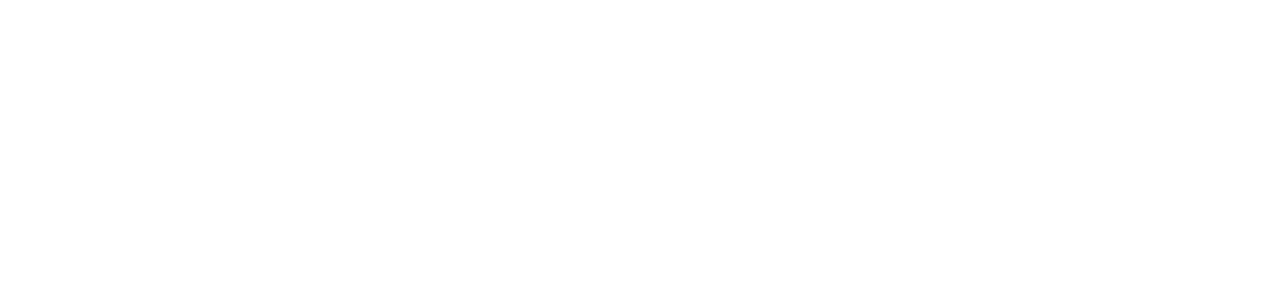
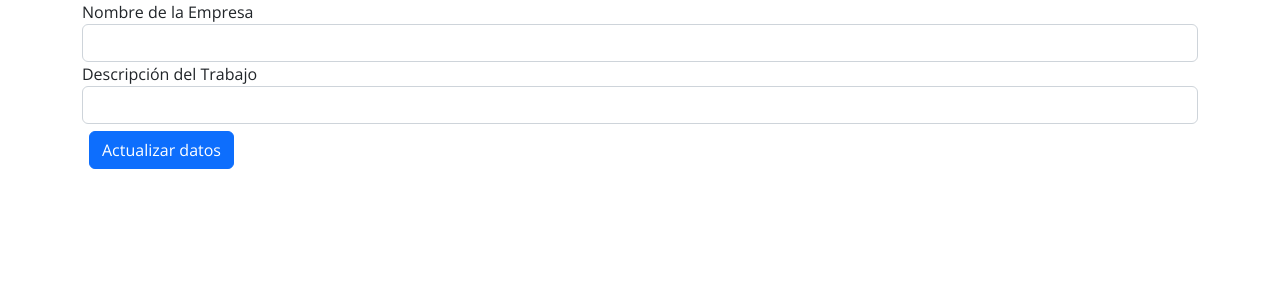
Before and after one commit to xhellvirax/portfolioAngular, an Angular app: page /nuevaexp in a window 1280 px wide. Before the commit this address led to /. Shown: the top 300 px of the page. Built offline with nearby package versions, Linux system fonts and the light colour scheme.

Commit message:
cambios en el componente experiencia y educacion

```diff
--- a/src/app/app-routing.module.ts
+++ b/src/app/app-routing.module.ts
@@ -1,12 +1,14 @@
 import { NgModule } from '@angular/core';
 import { RouterModule, Routes } from '@angular/router';
+import { NewExperienciaComponent } from './componentes/experiencia-yeducacion/new-experiencia.component';
 import { IniciarSesionComponent } from './componentes/iniciar-sesion/iniciar-sesion.component';
 import { PofolioComponent } from './componentes/pofolio/pofolio.component';
 
 const routes: Routes = [
 {path : 'pofolio', component: PofolioComponent},
 {path : 'iniciar-sesion', component: IniciarSesionComponent},
-{path : '', redirectTo: 'iniciar-sesion', pathMatch: 'full'}
+{path : '', redirectTo: 'iniciar-sesion', pathMatch: 'full'},
+{path: 'nuevaexp', component: NewExperienciaComponent}
 ];
 
 @NgModule({
--- a/src/app/app.module.ts
+++ b/src/app/app.module.ts
@@ -12,6 +12,7 @@ import {HttpClientModule} from '@angular/common/http';
 import { IniciarSesionComponent } from './componentes/iniciar-sesion/iniciar-sesion.component';
 import { PofolioComponent } from './componentes/pofolio/pofolio.component';
 import { FormsModule, ReactiveFormsModule } from '@angular/forms';
+import { NewExperienciaComponent } from './componentes/experiencia-yeducacion/new-experiencia.component';
 
 
 @NgModule({
@@ -24,6 +25,7 @@ import { FormsModule, ReactiveFormsModule } from '@angular/forms';
     FooterComponent,
     IniciarSesionComponent,
     PofolioComponent,
+    NewExperienciaComponent,
   ],
   imports: [
     BrowserModule,
--- a/src/app/componentes/experiencia-yeducacion/experiencia-yeducacion.component.html
+++ b/src/app/componentes/experiencia-yeducacion/experiencia-yeducacion.component.html
@@ -1,4 +1,4 @@
- <!-- Cards sección Experiencia y Educación-->
+ <!-- Cards sección Experiencia y Educación
  <h1 class="text-dark" id="title">Experiencia y Educación</h1>
  <li *ngFor="let educacion of educacion">
     <div class="row" id="row">
@@ -18,4 +18,24 @@
               </div>
             </div>
           </div>
-        </div>
+        </div> -->
+
+<div class="row">
+  <h1> Experiencia Laboral</h1>
+  <div class="col-lg-2">
+        <button type="button" class="btn btn-primary" routerLink="/nuevaexp">Nueva Experiencia</button>
+    </div>
+  </div>
+  <div class="col lg 1"></div>
+  <div class="col-lg-11">
+    <table class="table">
+      <tbody>
+        <tr *ngFor="let Experiencia of expe">
+          <td>{{Experiencia.nombreA}}</td>
+          <td>{{Experiencia.descripcionA}}</td>
+          <td>Editar</td>
+          <td>Borrar</td>
+        </tr>
+      </tbody>
+    </table>
+  </div>
--- a/src/app/componentes/experiencia-yeducacion/experiencia-yeducacion.component.ts
+++ b/src/app/componentes/experiencia-yeducacion/experiencia-yeducacion.component.ts
@@ -1,5 +1,7 @@
 import { Component, OnInit } from '@angular/core';
 import { PorfolioService } from 'src/app/servicios/porfolio.service';
+import { SExperienciaService } from 'src/app/servicios/s-experiencia.service';
+import { Experiencia } from 'src/model/experiencia';
 
 @Component({
   selector: 'app-experiencia-yeducacion',
@@ -7,10 +9,13 @@ import { PorfolioService } from 'src/app/servicios/porfolio.service';
   styleUrls: ['./experiencia-yeducacion.component.css']
 })
 export class ExperienciaYeducacionComponent implements OnInit {
+  expe : Experiencia[] = [] ;
   educacion:any;
-  constructor(private datosPorfolio:PorfolioService) { }
+  constructor(private datosPorfolio:PorfolioService, private sExperiencia : SExperienciaService) {
+  }
 
   ngOnInit(): void {
+    this.cargarExperiencia();
     this.datosPorfolio.obtenerDatos().subscribe(data =>{
       console.log(data);
       this.educacion = data.educacion;
@@ -18,4 +23,8 @@ export class ExperienciaYeducacionComponent implements OnInit {
     });
   }
 
+  cargarExperiencia():void {
+    this.sExperiencia.lista().subscribe(data => {this.expe = data;})
+  }
+
 }
--- /dev/null
+++ b/src/app/componentes/experiencia-yeducacion/new-experiencia.component.html
@@ -0,0 +1,17 @@
+<div class="container">
+    <div class="row">
+        <div>
+            <form (ngSubmit)="onCreate()">
+                <div class="form-group">
+                  <label for="nombreA">Nombre de la Empresa</label>
+                  <input type="text" class="form-control" id="nombreA" name="nombreA" [(ngModel)] = "nombreA" required>
+                </div>
+                <div class="form-group">
+                  <label for="descripcionA">Descripción del Trabajo</label>
+                  <input type="text" class="form-control" name="descripcionA" id="descripcionA" [(ngModel)] = "descripcionA" required >
+                </div>
+                <button type="submit" class="btn btn-primary">Actualizar datos</button>
+              </form>
+        </div>
+    </div>
+</div>
--- /dev/null
+++ b/src/app/componentes/experiencia-yeducacion/new-experiencia.component.ts
@@ -0,0 +1,30 @@
+import { Component, OnInit } from '@angular/core';
+import { Router } from '@angular/router';
+import { SExperienciaService } from 'src/app/servicios/s-experiencia.service';
+import { Experiencia } from 'src/model/experiencia';
+
+@Component({
+  selector: 'app-new-experiencia',
+  templateUrl: './new-experiencia.component.html',
+  styleUrls: ['./new-experiencia.component.css']
+})
+export class NewExperienciaComponent implements OnInit {
+nombreA : string = '';
+descripcionA : string = '';
+  constructor(private sExperiencia : SExperienciaService, private router : Router) { }
+
+  ngOnInit(): void {
+  }
+
+  onCreate():void {
+    const expe = new Experiencia(this.nombreA, this.descripcionA);
+    this.sExperiencia.save(expe).subscribe(data => {
+      alert("Experiencia añadida");
+      this.router.navigate(['']);
+    },err =>{
+      alert("Falló");
+      this.router.navigate(['']);
+    })
+  }
+
+}
--- /dev/null
+++ b/src/app/servicios/s-experiencia.service.ts
@@ -0,0 +1,32 @@
+import { HttpClient } from '@angular/common/http';
+import { Injectable } from '@angular/core';
+import { Observable } from 'rxjs';
+import { Experiencia } from 'src/model/experiencia';
+
+@Injectable({
+  providedIn: 'root'
+})
+export class SExperienciaService {
+  expURL = 'http://localhost:8080/explab/'
+  constructor(private httpClient: HttpClient) { }
+
+  public lista():Observable<Experiencia[]> {
+    return this.httpClient.get<Experiencia[]>(this.expURL + 'lista');
+  }
+
+  public detail(id : number):Observable<Experiencia> {
+    return this.httpClient.get<Experiencia>(this.expURL + `detail/${id}`);
+  }
+
+  public save(experiencia : Experiencia):Observable<any> {
+    return this.httpClient.post<any>(this.expURL + 'create', experiencia);
+  }
+
+  public update(id : number, experiencia: Experiencia): Observable<any> {
+    return this.httpClient.put<any>(this.expURL + `update/${id}`, experiencia);
+  }
+
+  public delete (id : number):Observable<any> {
+    return this.httpClient.delete<any>(this.expURL + `delete/${id}`);
+  }
+}
--- /dev/null
+++ b/src/model/experiencia.ts
@@ -0,0 +1,11 @@
+export class Experiencia {
+    id? : number;
+    nombreA : string;
+    descripcionA : string;
+
+    constructor(nombreA: string, descripcionA: string){
+        this.nombreA = nombreA;
+        this.descripcionA = descripcionA;
+    }
+
+}
```
Also changed, not shown: src/app/componentes/experiencia-yeducacion/new-experiencia.component.css (added), 1 other file (tests, documents, lock files or other folders).
